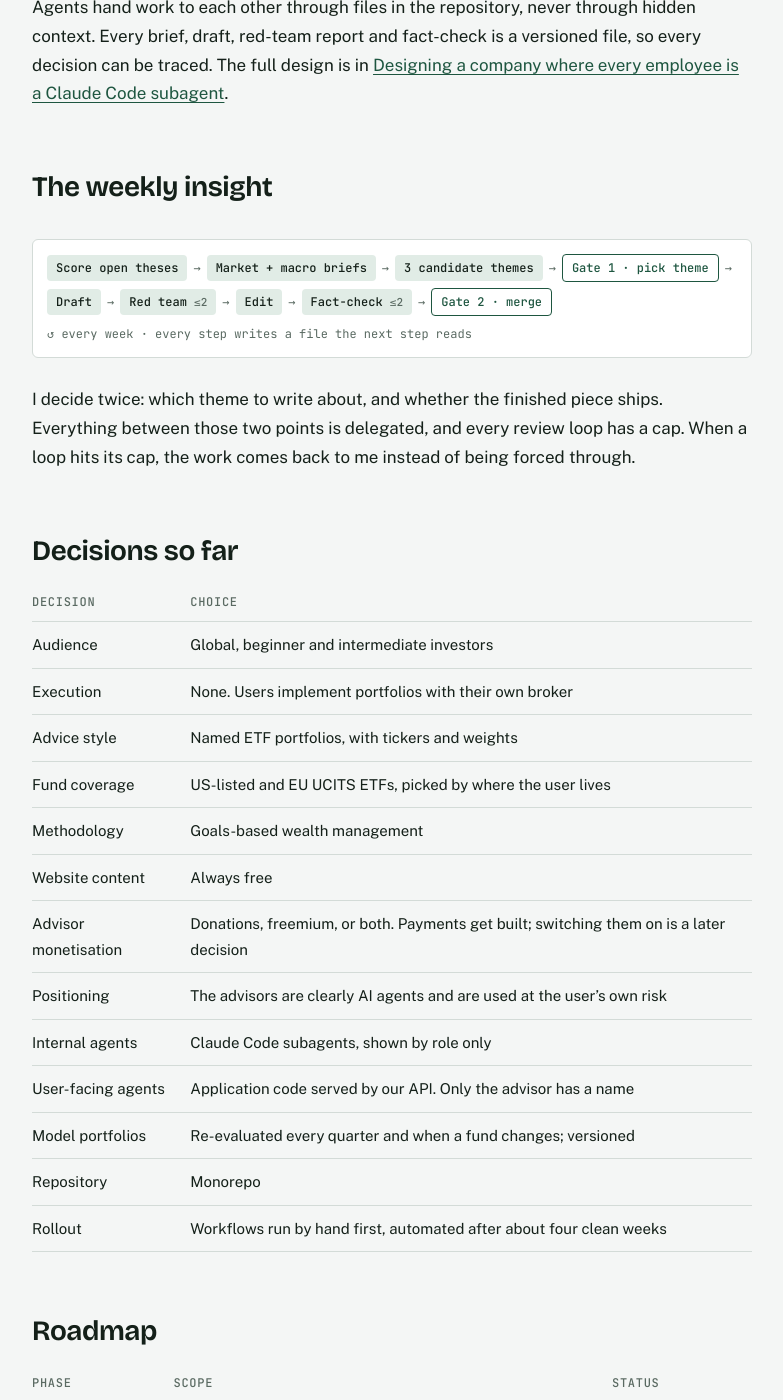
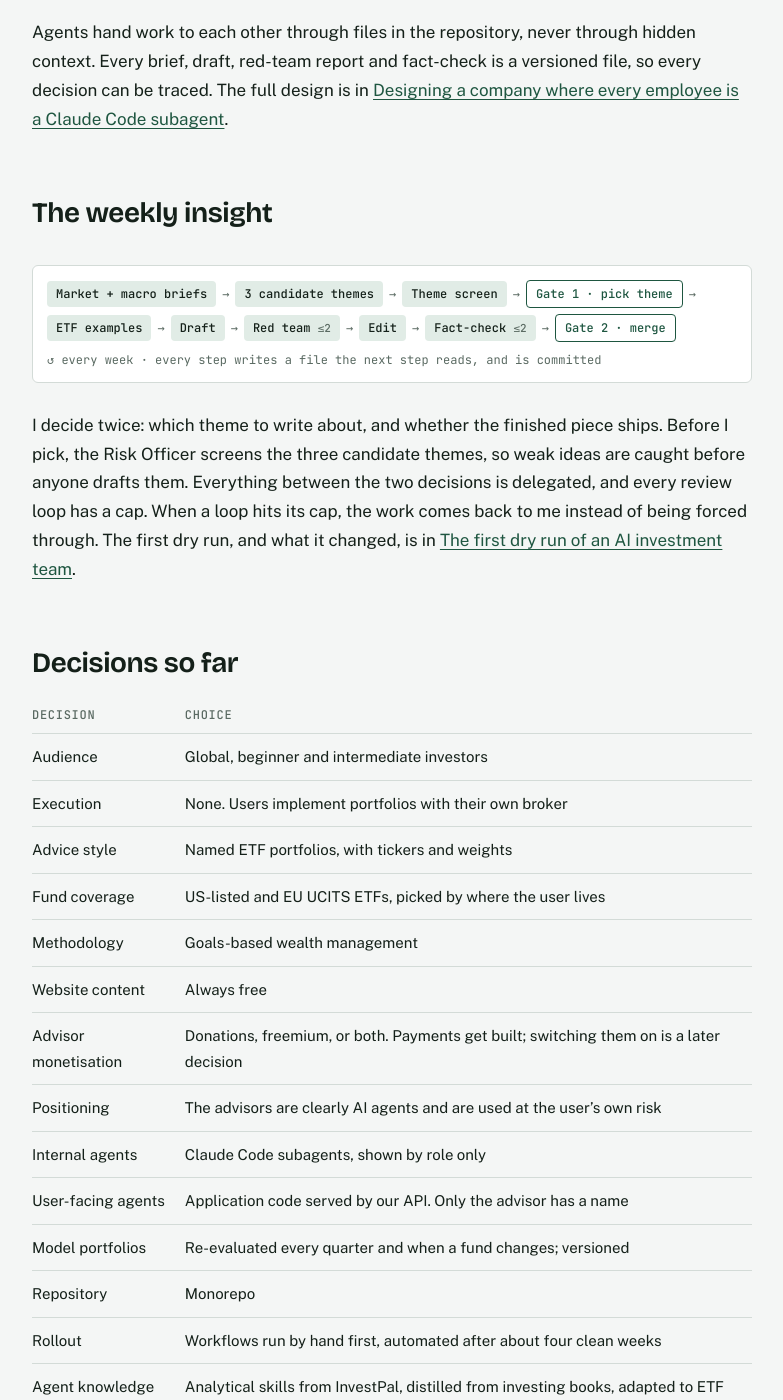
Before and after one commit to OrestisStefanou/OrestisStefanou.github.io, a Jekyll site: the page built from _pages/owl-of-wall-street.md, in a window 1280 px wide and 1400 px high, scrolled down 2770 px. Shown: the whole window, without its empty margins (248-1031 px from the left). Built offline with Jekyll 4.4.1, drawn with Linux system fonts in a browser that asks for light colours; some of the changed text lies outside the part shown.

Commit message:
Add the Owl first dry run post and update the project page
Co-Authored-By: Claude Opus 5.5 <noreply@anthropic.com>

```diff
--- /dev/null
+++ b/_includes/owl-weekly-v2.html
@@ -0,0 +1,13 @@
+<div class="loop" role="img" aria-label="Weekly insight workflow, version 2: market and macro briefs in parallel; the CIO proposes three themes; the Risk Officer screens them; gate 1, the founder picks one; the ETF Strategist picks example funds; the CIO drafts; the Risk Officer red-teams it, at most two rounds; the Editor edits; the Fact-Checker checks, at most two rounds; a pull request opens; gate 2, the founder merges and it publishes.">
+  <span class="step">Market + macro briefs</span><span class="arr">→</span>
+  <span class="step">3 candidate themes</span><span class="arr">→</span>
+  <span class="step">Theme screen</span><span class="arr">→</span>
+  <span class="step gate">Gate 1 · pick theme</span><span class="arr">→</span>
+  <span class="step">ETF examples</span><span class="arr">→</span>
+  <span class="step">Draft</span><span class="arr">→</span>
+  <span class="step">Red team <small>≤2</small></span><span class="arr">→</span>
+  <span class="step">Edit</span><span class="arr">→</span>
+  <span class="step">Fact-check <small>≤2</small></span><span class="arr">→</span>
+  <span class="step gate">Gate 2 · merge</span>
+  <span class="back">↺ every week · every step writes a file the next step reads, and is committed</span>
+</div>
--- a/_pages/owl-of-wall-street.md
+++ b/_pages/owl-of-wall-street.md
@@ -13,7 +13,7 @@ It has two goals, and they carry equal weight:
 1. **Build a product that is useful** to people starting or continuing their investment journey.
 2. **Show, in public, how to build a tech product from scratch with AI.** Every decision, agent design, failure and cost gets written up here.
 
-<p class="notice">Status: product defined, no code yet. This page is updated as the project moves. The <a href="#the-series">series below</a> covers each step in depth.</p>
+<p class="notice">Status: the research and editorial agents are built and the weekly insight pipeline has had its first dry run. Nothing is published yet. This page is updated as the project moves. The <a href="#the-series">series below</a> covers each step in depth.</p>
 
 ## What it will offer
 
@@ -23,7 +23,7 @@ Everything is aimed at beginner and intermediate investors, anywhere in the worl
 |---|---|---|
 | **Learn** | A curriculum of educational articles, from compounding to portfolio construction | Free, always |
 | **Insights** | One themed market insight a week, with a house thesis that can be proven wrong | Free, always |
-| **Track Record** | A public scorecard of every thesis, misses included | Free, always |
+| **Track Record** | A public record of every thesis and how it turned out, misses included | Free, always |
 | **AI advisor** | A personal advisor on Telegram that turns your goals into a named ETF portfolio | Free to start; donations or a premium tier later |
 
 Every article will come with a short animated video: the week's market moves in a minute, or a concept like compounding made visual. Every number in a video comes from the same data as the article and is fact-checked the same way.
@@ -50,9 +50,9 @@ Agents hand work to each other through files in the repository, never through hi
 
 ## The weekly insight
 
-{% include owl-weekly.html %}
+{% include owl-weekly-v2.html %}
 
-I decide twice: which theme to write about, and whether the finished piece ships. Everything between those two points is delegated, and every review loop has a cap. When a loop hits its cap, the work comes back to me instead of being forced through.
+I decide twice: which theme to write about, and whether the finished piece ships. Before I pick, the Risk Officer screens the three candidate themes, so weak ideas are caught before anyone drafts them. Everything between the two decisions is delegated, and every review loop has a cap. When a loop hits its cap, the work comes back to me instead of being forced through. The first dry run, and what it changed, is in [The first dry run of an AI investment team]({% post_url 2026-11-14-Owl-Of-Wall-Street-First-Dry-Run %}).
 
 ## Decisions so far
 
@@ -71,13 +71,18 @@ I decide twice: which theme to write about, and whether the finished piece ships
 | Model portfolios | Re-evaluated every quarter and when a fund changes; versioned |
 | Repository | Monorepo |
 | Rollout | Workflows run by hand first, automated after about four clean weeks |
+| Agent knowledge | Analytical skills from InvestPal, distilled from investing books, adapted to ETF exposures |
+| House theses | About an exposure, and may name the funds that deliver it. Companies are discussed as evidence, not as the subject |
+| Compliance | Clear "not investment advice" disclosures. Legal questions are noted, never a gate, at this stage |
+| Data | Web search until Owl builds its own data tools. No paid data licences |
+| Thesis outcomes | Every thesis states what would prove it wrong. No mechanical scoring; how outcomes are judged is still open |
 
 ## Roadmap
 
 | Phase | Scope | Status |
 |---|---|---|
-| 0. Define | Product definition, org design, data sources | **In progress** |
-| 1. Content engine | Research and editorial agents, website, first educational articles, weekly insights | Next |
+| 0. Define | Product definition, org design, data sources | Done |
+| 1. Content engine | Research and editorial agents, website, first educational articles, weekly insights | **In progress**: agents built, first dry run done |
 | 2. Planning engine | ETF universes, model portfolios, goals-based probability engine | |
 | 3. Advisor beta | Telegram bot, onboarding, goals, memory; closed beta | |
 | 4. Public launch | Track Record, The Team page, public advisor, payments behind a switch | |
```
Also changed, not shown: _posts/2026-11-08-Owl-Of-Wall-Street-Org-Design.md (+2 -0 lines), _posts/2026-11-14-Owl-Of-Wall-Street-First-Dry-Run.md (added, +112 -0 lines).
